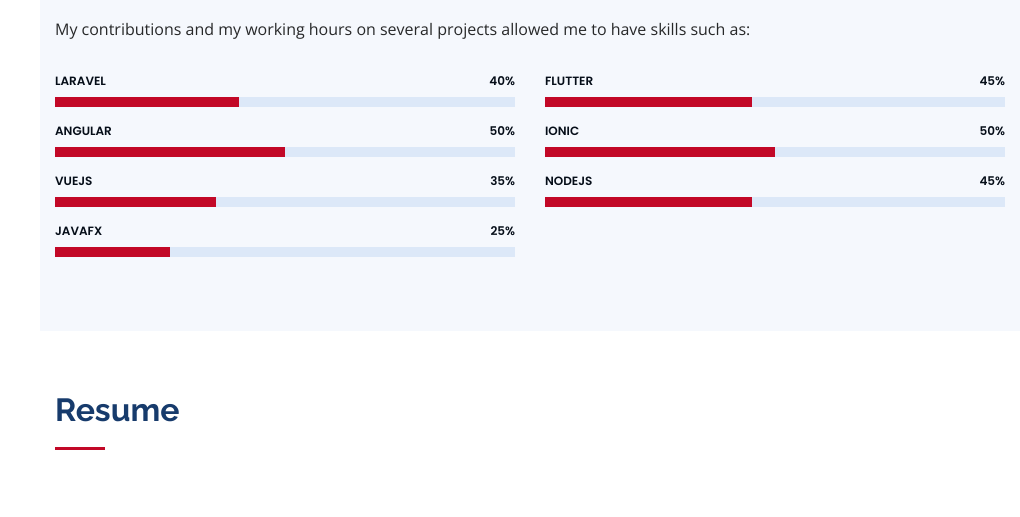
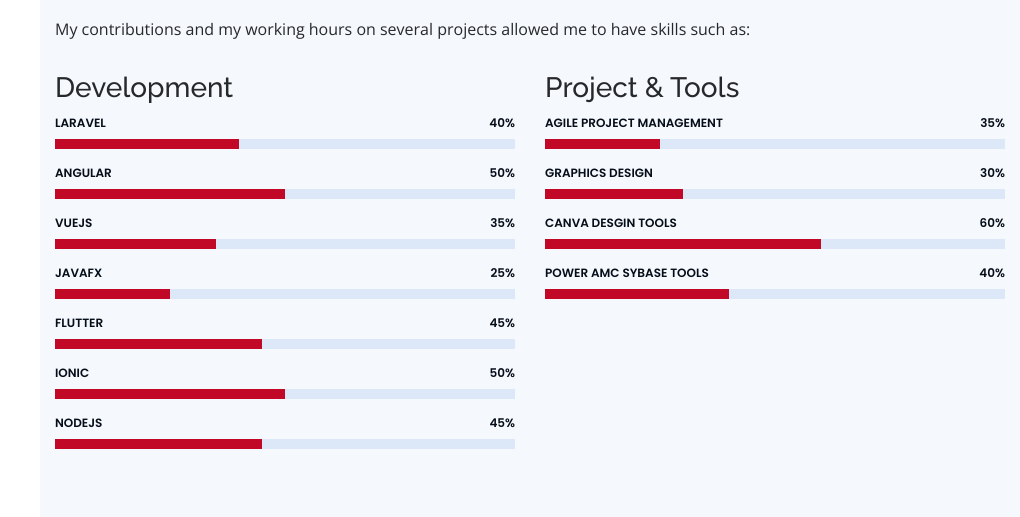
Before and after one commit to NjammyDmcl/me, a plain HTML site: page index.html in a window 1280 px wide. Shown: the part 1921-2438 px from the top of the page, without its empty margins (260-1280 px from the left). Drawn offline with nearby package versions, Linux system fonts and the light colour scheme.

Commit message:
update skils

```diff
--- a/index.html
+++ b/index.html
@@ -188,7 +188,7 @@
         <div class="row skills-content">
 
           <div class="col-lg-6" data-aos="fade-up">
-
+            <h3>Development</h3>
             <div class="progress">
               <span class="skill">LARAVEL <i class="val">40%</i></span>
               <div class="progress-bar-wrap">
@@ -217,10 +217,6 @@
               </div>
             </div>
 
-          </div>
-
-          <div class="col-lg-6" data-aos="fade-up" data-aos-delay="100">
-
             <div class="progress">
               <span class="skill">FLUTTER <i class="val">45%</i></span>
               <div class="progress-bar-wrap">
@@ -239,6 +235,38 @@
               <span class="skill">NODEJS <i class="val">45%</i></span>
               <div class="progress-bar-wrap">
                 <div class="progress-bar" role="progressbar" aria-valuenow="45" aria-valuemin="0" aria-valuemax="100"></div>
+              </div>
+            </div>
+
+          </div>
+
+          <div class="col-lg-6" data-aos="fade-up" data-aos-delay="100">
+            <h3>Project & Tools</h3>
+            <div class="progress">
+              <span class="skill"> Agile project management <i class="val">35%</i></span>
+              <div class="progress-bar-wrap">
+                <div class="progress-bar" role="progressbar" aria-valuenow="25" aria-valuemin="0" aria-valuemax="100"></div>
+              </div>
+            </div>
+
+            <div class="progress">
+              <span class="skill">Graphics Design <i class="val">30%</i></span>
+              <div class="progress-bar-wrap">
+                <div class="progress-bar" role="progressbar" aria-valuenow="30" aria-valuemin="0" aria-valuemax="100"></div>
+              </div>
+            </div>
+
+            <div class="progress">
+              <span class="skill">Canva Desgin Tools<i class="val">60%</i></span>
+              <div class="progress-bar-wrap">
+                <div class="progress-bar" role="progressbar" aria-valuenow="60" aria-valuemin="0" aria-valuemax="100"></div>
+              </div>
+            </div>
+
+            <div class="progress">
+              <span class="skill">Power AMC Sybase Tools<i class="val">40%</i></span>
+              <div class="progress-bar-wrap">
+                <div class="progress-bar" role="progressbar" aria-valuenow="40" aria-valuemin="0" aria-valuemax="100"></div>
               </div>
             </div>
 
```
